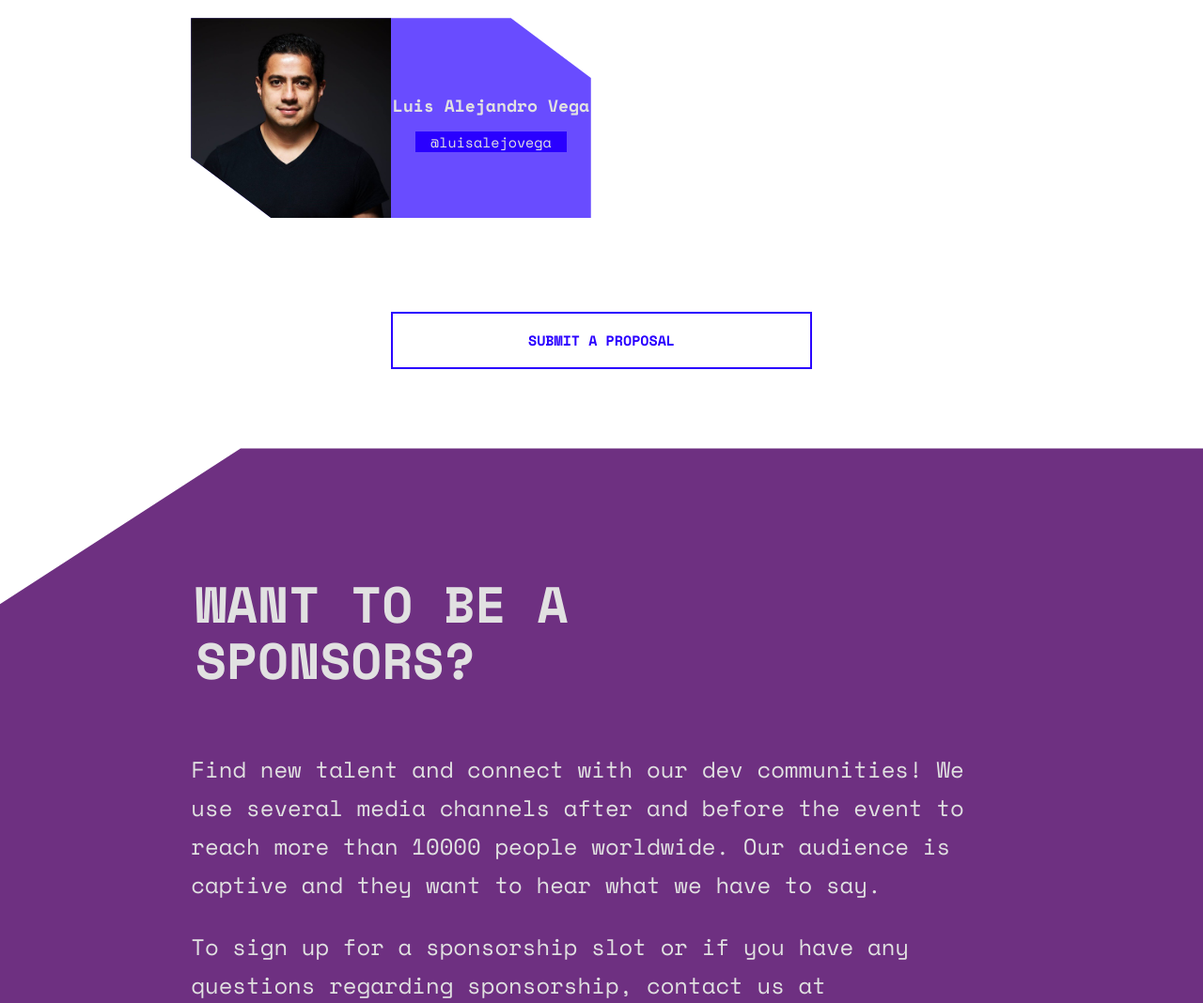
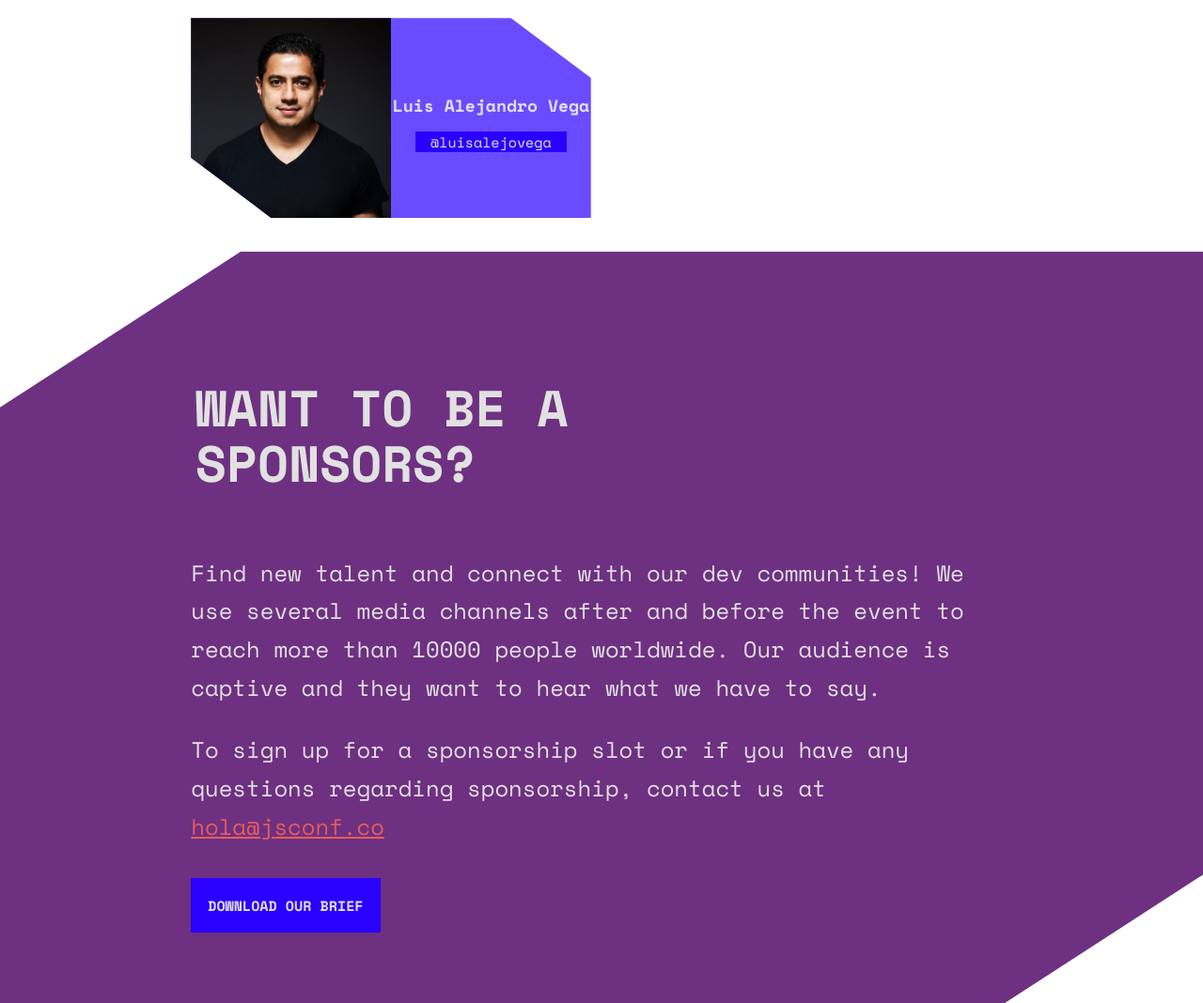
Before and after one commit to Stiwar9816/jsconf, a Gatsby site: page / in a window 1280 px wide. Shown: the part 3080-4148 px from the top of the page at 94% size. Built offline with nearby package versions, Linux system fonts and the light colour scheme; Gatsby itself is replaced by a stand-in of ours.

Commit message:
delete submit proposal

```diff
--- a/src/components/section_speakers/index.js
+++ b/src/components/section_speakers/index.js
@@ -346,20 +346,6 @@ const SectionSpeakers = () => (
           </article>
         </div>
       </div>
-      <div className="row">
-        <div className="section-speakers__content-btn  inner-padding">
-          <a
-            className="section-speakers__btn"
-            href="https://sessionize.com/jsconf-colombia-2019"
-            target="__blank"
-            rel="noopener noreferrer"
-          >
-            submit a proposal
-          </a>
-        </div>
-
-      </div>
-
     </div>
   </section>
 );
```
